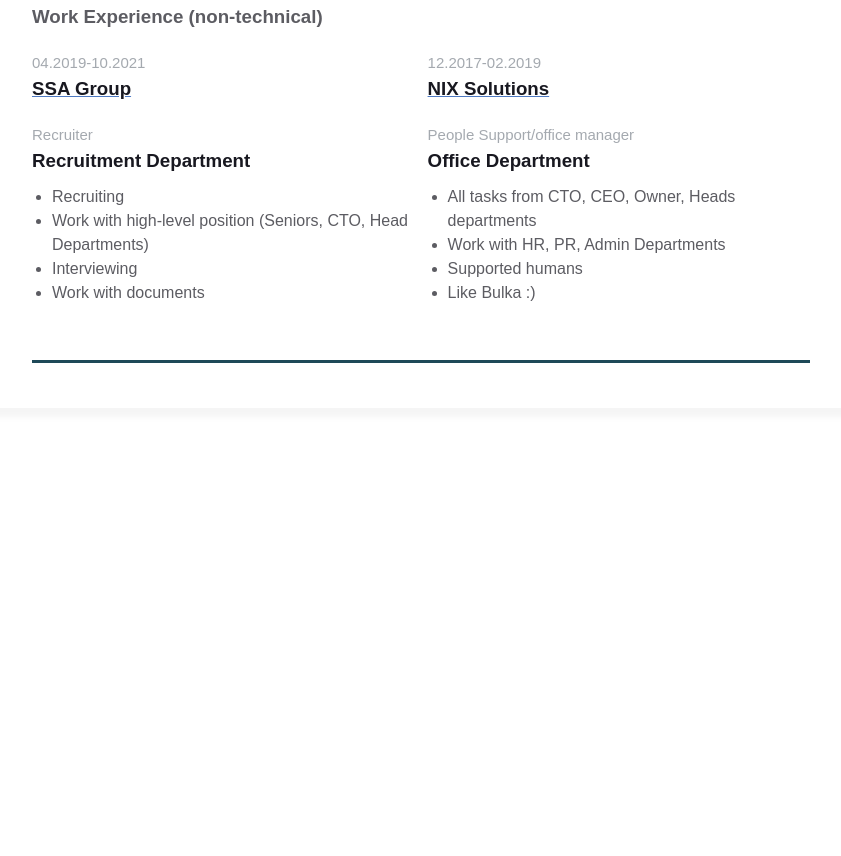
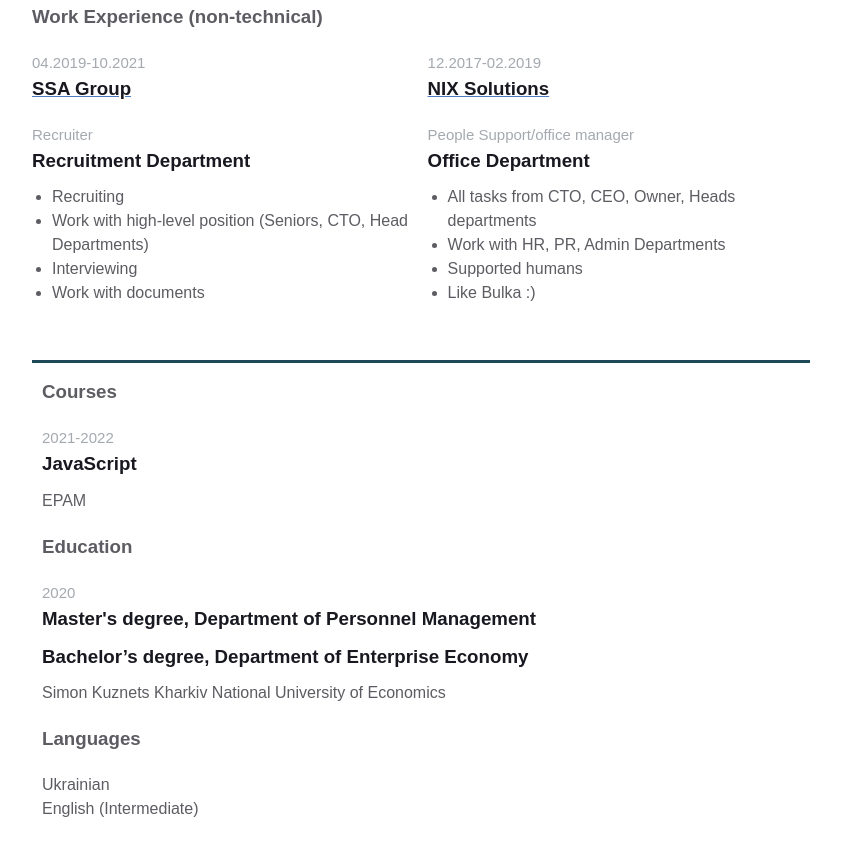
Before and after one commit to Tetiana-Panchee/homepage, a plain HTML site: page index.html in a window 1280 px wide. Shown: the part 692-1548 px from the top of the page, without its empty margins (219-1060 px from the left). Before the commit the page ends 1151 px from the top, so only its background shows below. Drawn offline with Linux system fonts and the light colour scheme.

Commit message:
Added additional info

```diff
--- a/index.html
+++ b/index.html
@@ -175,6 +175,37 @@
                     </div>
                 </div>
             </div>
+
+            <div class="additional-info fv">
+                <div class="additional-info__education">
+                    <h3 class="additional-info__education-header">Courses</h3>
+                    <div class="additional-info__education-university">
+                        <span class="additional-info__education-university-durability">2021-2022</span>
+                        <h3 class="additional-info__education-university-speciality">JavaScript</h3>
+                        <p class="additional-info__education-university-name">EPAM</p>
+                    </div>
+                </div>
+
+                <div class="additional-info__education">
+                    <h3 class="additional-info__education-header">Education</h3>
+                    <div class="additional-info__education-university">
+                        <span class="additional-info__education-university-durability">2020</span>
+                        <h3 class="additional-info__education-university-speciality">Master's degree, Department of Personnel Management</h3>
+                        <h3 class="additional-info__education-university-speciality">Bachelor’s degree, Department of Enterprise Economy</h3>
+                        <p class="additional-info__education-university-name">Simon Kuznets Kharkiv National University of Economics</p>
+                    </div>
+                </div>
+
+                <div class="additional-info__languages">
+                    <h3 class="additional-info__languages-header">Languages</h3>
+                    <p class="additional-info__languages-item">
+                        Ukrainian
+                    </p>
+                    <p class="additional-info__languages-item">
+                        English (Intermediate)
+                    </p>
+                </div>
+            </div>
         </div>
     </div>
 </main>
--- a/styles.css
+++ b/styles.css
@@ -224,6 +224,7 @@
 
 .additional-info {
     flex: 1 1 40%;
+    margin-left: 40px;
 }
 
 .additional-info__education {
```
